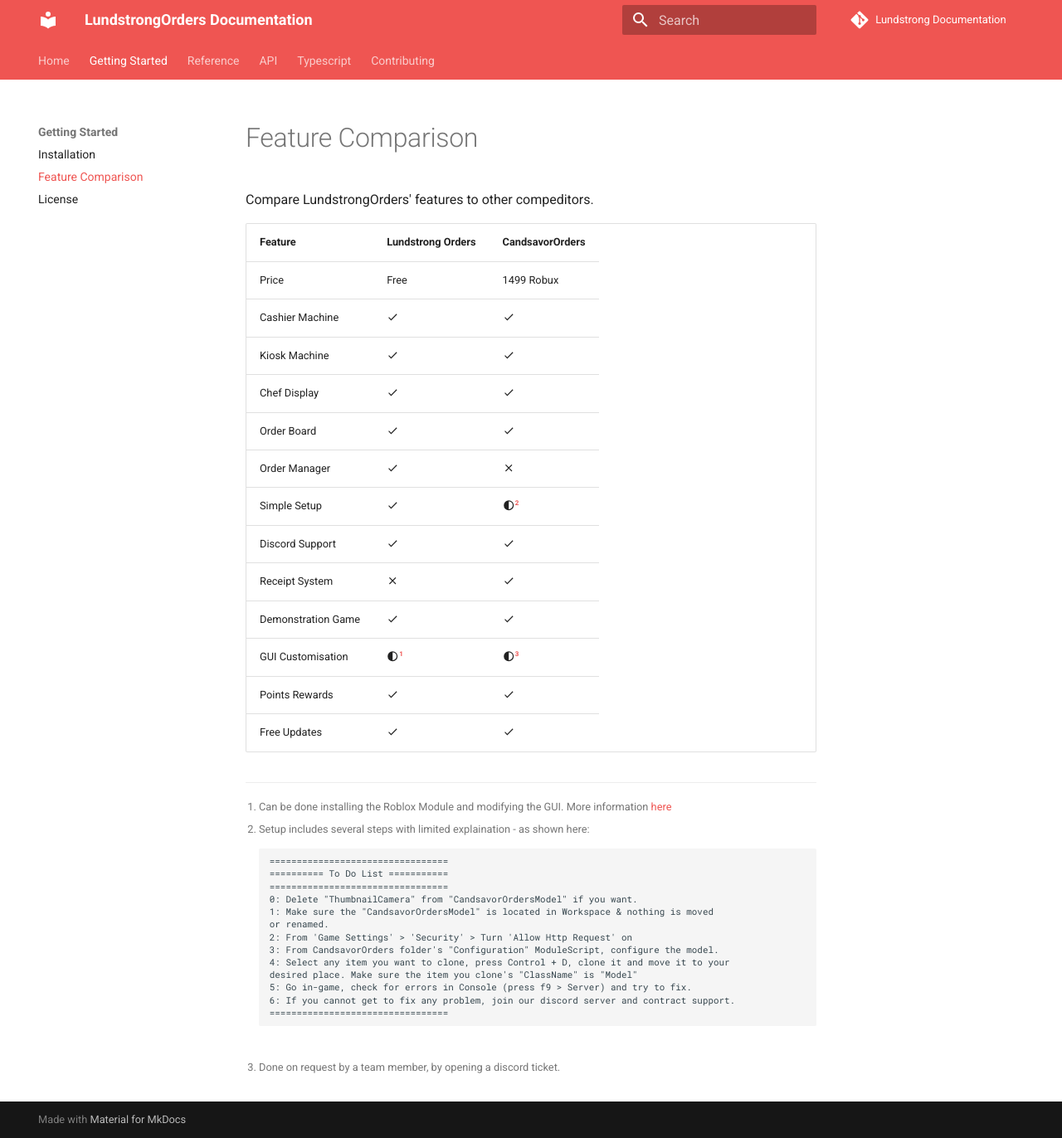
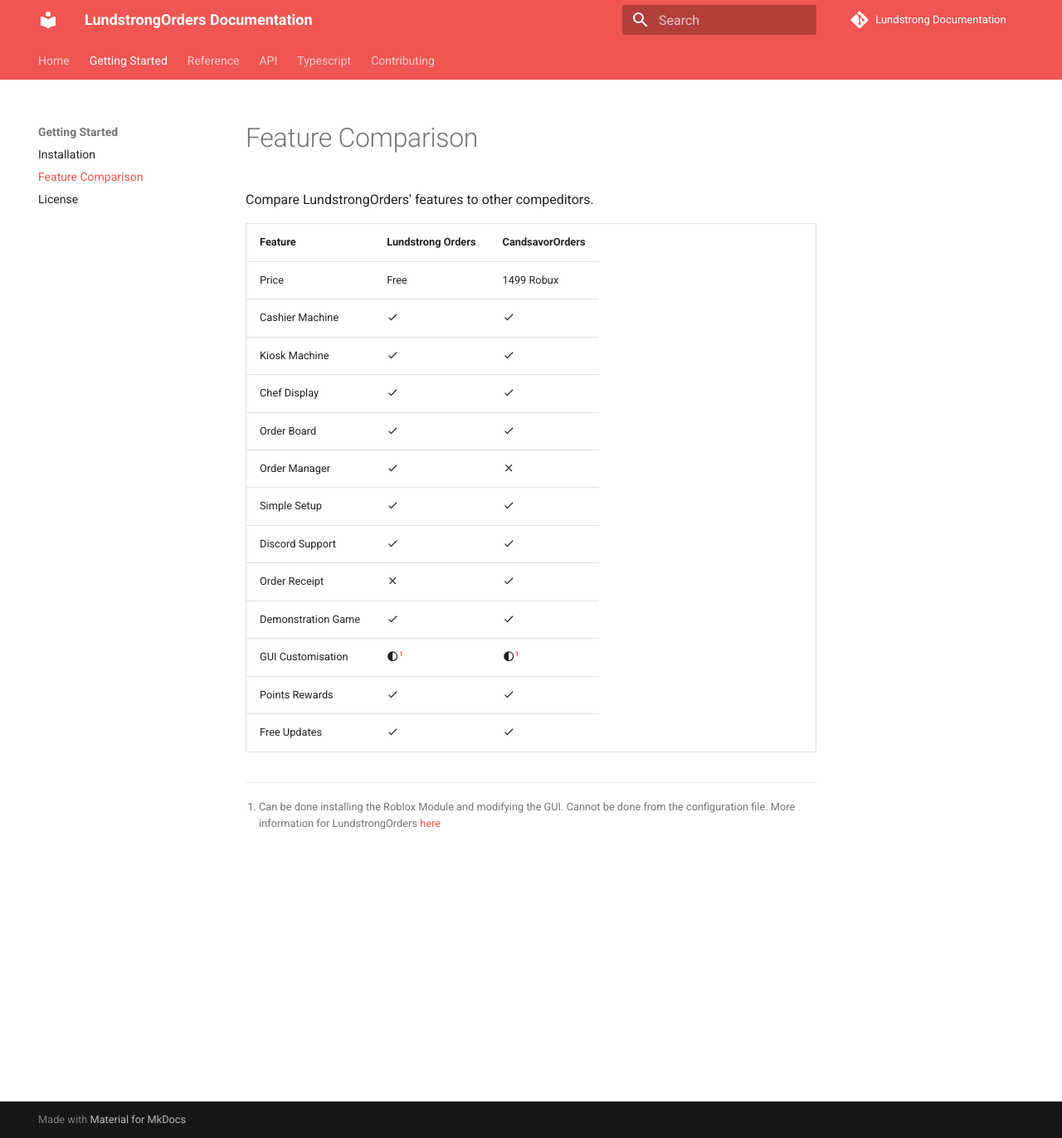
Before and after one commit to Lundstrong/LundstrongOrders, an MkDocs documentation site: the page built from docs/getting-started/compare-features.md, in a window 1280 px wide and 1372 px high. Shown: the whole window at 83% size. Built offline with MkDocs 1.6.1 and Material for MkDocs 9.7.7, drawn with Linux system fonts in a browser that asks for light colours; comment, search, counter and statistics services are not loaded; the version menu is left out.

Commit message:
Updated Feature List

````diff
--- a/docs/getting-started/compare-features.md
+++ b/docs/getting-started/compare-features.md
@@ -8,32 +8,13 @@
 | Chef Display    | :material-check:  | :material-check:    |
 | Order Board     | :material-check:  | :material-check:    |
 | Order Manager   | :material-check:  | :material-close:    |
-| Simple Setup | :material-check: | :material-circle-half-full:[^2] |
+| Simple Setup | :material-check: | :material-check: |
 | Discord Support | :material-check:  | :material-check:    |
-| Receipt System | :material-close:  | :material-check:    |
+| Order Receipt | :material-close:  | :material-check:    |
 | Demonstration Game | :material-check:  | :material-check:    |
-| GUI Customisation | :material-circle-half-full:[^1] | :material-circle-half-full:[^3] |
+| GUI Customisation | :material-circle-half-full:[^1] | :material-circle-half-full:[^1] |
 | Points Rewards | :material-check:  | :material-check:    |
 | Free Updates  | :material-check:  | :material-check: |
 
 [^1]:
-    Can be done installing the Roblox Module and modifying the GUI. More information [here](../reference/modify-simple.md)
-[^2]:
-    Setup includes several steps with limited explaination - as shown here:
-    ```
-    =================================
-    ========== To Do List ===========
-    =================================
-    0: Delete "ThumbnailCamera" from "CandsavorOrdersModel" if you want.
-    1: Make sure the "CandsavorOrdersModel" is located in Workspace & nothing is moved
-    or renamed.
-    2: From 'Game Settings' > 'Security' > Turn 'Allow Http Request' on
-    3: From CandsavorOrders folder's "Configuration" ModuleScript, configure the model.
-    4: Select any item you want to clone, press Control + D, clone it and move it to your
-    desired place. Make sure the item you clone's "ClassName" is "Model"
-    5: Go in-game, check for errors in Console (press f9 > Server) and try to fix.
-    6: If you cannot get to fix any problem, join our discord server and contract support.
-    =================================
-    ```
-[^3]:
-    Done on request by a team member, by opening a discord ticket.
+    Can be done installing the Roblox Module and modifying the GUI. Cannot be done from the configuration file. More information for LundstrongOrders [here](../reference/modify-simple.md)
````
